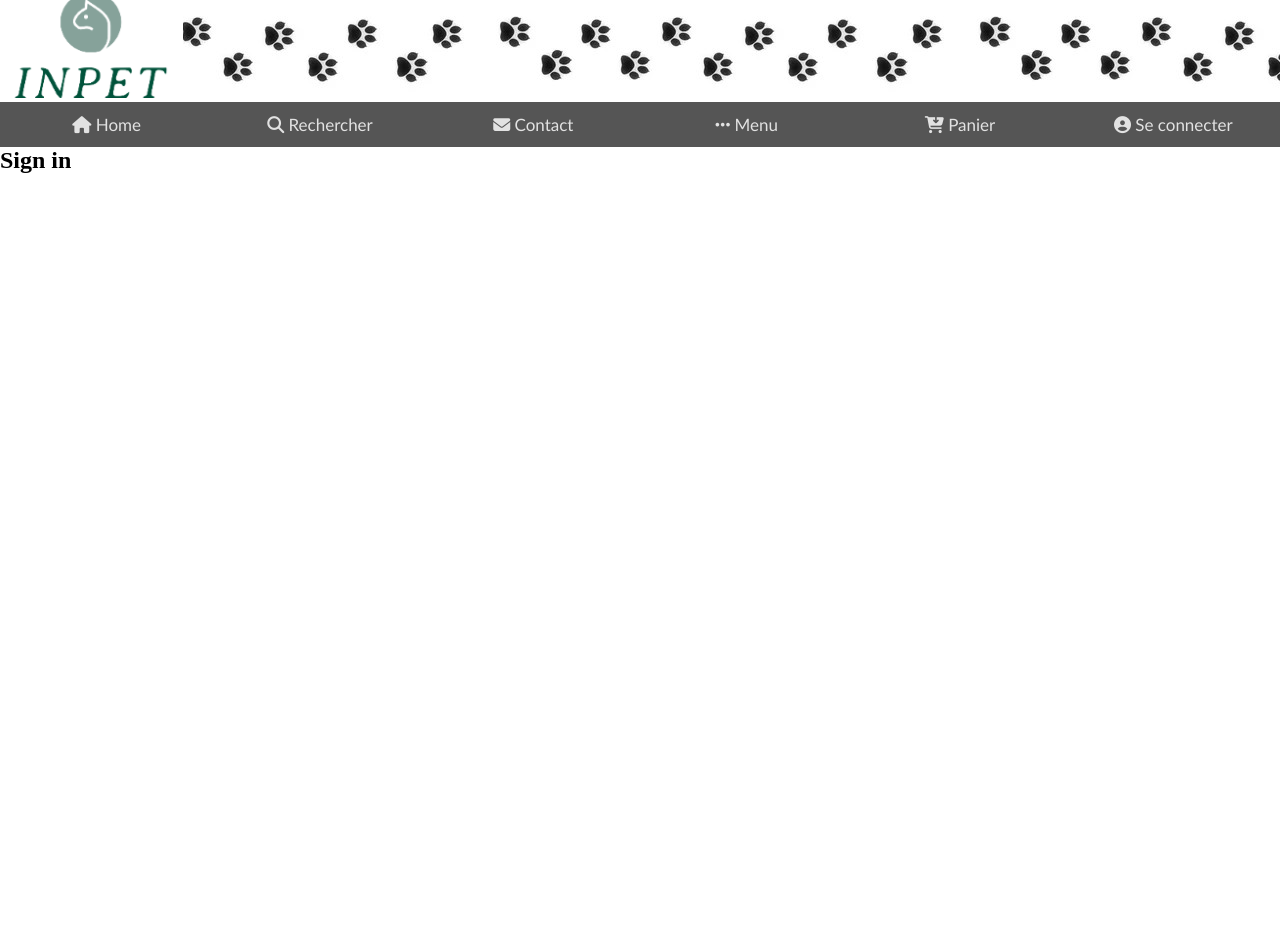
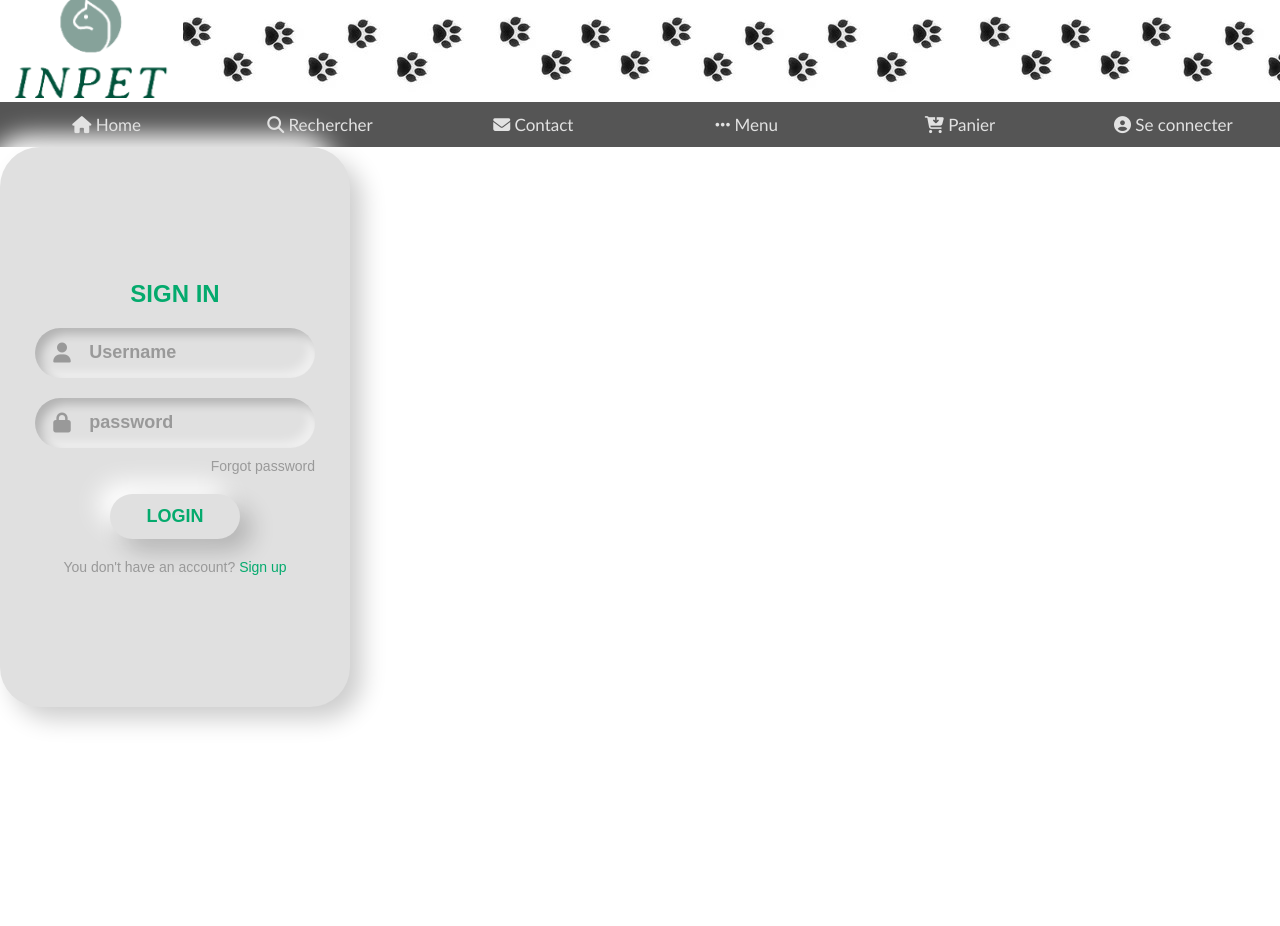
Before and after one commit to BILALBOUAZIZ/inpeet, a PHP site: page / in a window 1280 px wide. Shown: the top 926 px of the page. Before the commit the page ends 173 px from the top, so only its background shows below. Run offline with PHP 8.4, Linux system fonts and the light colour scheme; some libraries are stand-ins or nearby versions.

Commit message:
second commit bilal add login...

```diff
--- a/css/style.css
+++ b/css/style.css
@@ -2,6 +2,7 @@
   margin: 0px;
   padding: 0px;
   box-sizing: border-box;
+  font-family: 'Poppins', sans-serif;
 }
 
 .icon-bar {
@@ -45,14 +46,17 @@
   border-radius:15px ;
   padding: 18px;
   width: 100%;
+  margin: 10px 0;
 }
 #slider button[type="submit"]{
   position:center;
   background-color: #04AA6D;
   color: rgb(226,226,226);
-  padding: 0px 15px;
+  padding: 18px 15px;
   border: 12px black;
   border-radius: 15px;
+  margin: 10px ;
+
 }
 .slide-in {
     animation: slide-in 1.5s forwards;
@@ -81,3 +85,106 @@
     0% { -webkit-transform: translateX(0%); }
     100% { -webkit-transform: translateX(-100%); }
 }
+
+.container-1{
+  display:flex;
+  width: 350px;
+  height: 500px;
+  border-radius: 40px;
+  box-shadow: 12px 12px 24px 0px rgb(0,0,0,0.2),-12px -12px 24px 0 rgba(255,255, 255, 1) ;
+
+  align-items: center;
+  justify-content: center;
+  min-height: 70vh;
+  background-color:#e0e0e0 ;
+}
+a{
+  text-decoration: none;
+}
+.signin-sign-up{
+  display: grid;
+  grid-template-columns: 1fr;
+}
+form:not(#slider) {
+  grid-column: 1 / 2;
+  grid-row: 1 / 2;
+  display: flex;
+  align-items: center;
+  justify-content: center;
+  flex-direction: column;
+}
+form.sign-up-form{
+  visibility: hidden ;
+}
+.title{
+  font: size 35px;
+  color:#04AA6D;
+  margin-bottom: 10px;
+  text-transform: uppercase;
+}
+.input-field{
+  width:280px;
+  height: 50px;
+  margin: 10px 0;
+  background: #e0e0e0;
+  border-radius: 40px;
+  display: flex;
+  align-items: center;
+  box-shadow: inset 6px 6px 10px 0 rgba(0, 0, 0, 0.2),inset -6px -6px 10px 0 rgba(255,255, 255, 0.5);
+
+}
+.input-field i{
+  flex: 1.2;
+  text-align: center;
+  font-size: 20px;
+  color: #999;
+}
+.input-field input{
+  flex: 5;
+  width: 100%;
+  color: #999;
+  font-size: 18px;
+  font-weight: 600;
+  border: none;
+  outline: none;
+  background:none;
+}
+.input-field input::placeholder{
+  color:#999;
+}
+p, a{
+  font-size:14px ;
+  color: #999;
+}
+
+.forgot-password{
+  align-self:flex-end ;
+}
+
+.btn{
+  width: 130px;
+  height: 45px;
+  background: #e0e0e0;
+  outline: none;
+  border:none;
+  font-size: 18px;
+  text-transform: uppercase;
+  font-weight: 600;
+  margin:20px 0;
+  color: #04AA6D;
+  cursor: pointer;
+  border-radius: 40px;
+  box-shadow: 12px 12px 24px 0 rgba(0, 0, 0, 0.2), -12px -12px 24px 0 rgba(255,255, 255, 1);
+
+}
+
+.account-text{
+  color: #04AA6D;
+}
+
+.container-1.sign-up-mode form.sign-in-form{
+  visibility: hidden;
+}
+.container-1.sign-up-mode form.sign-up-form{
+  visibility: visible;
+}
--- a/index.html
+++ b/index.html
@@ -32,10 +32,38 @@
         </form>
         <div class="container-1">
             <div class="signin-sign-up">
-                <form action="" class="sign-in-form">
+                <form  action="" class="sign-in-form">
                     <h2 class="title">Sign in</h2>
+                    <div class="input-field">
+                        <i class="fas fa-user"></i>
+                        <input type="text" placeholder="Username">
+                    </div>
+                    <div class="input-field">
+                        <i class="fas fa-lock"></i>
+                        <input type="password" placeholder="password">
+                    </div>
+                    <a href="#" class="forgot-password">Forgot password</a>
+                    <input type="submit" value="login" class="btn">
+                    <p>You don't have an account? <a href="#" class="account-text" id="sign-up-link">Sign up</a> </p>
+
                 </form>
-                <form action="" class="sign-up-form"></form>
+                <form  action="" class="sign-up-form">
+                    <h2 class="title">Sign up</h2>
+                    <div class="input-field">
+                        <i class="fas fa-user"></i>
+                        <input type="text" placeholder="Username">
+                    </div>
+                    <div class="input-field">
+                        <i class="fas fa-envelope"></i>
+                        <input type="email" placeholder="Email">
+                    </div>
+                    <div class="input-field">
+                        <i class="fas fa-lock"></i>
+                        <input type="password" placeholder="password">
+                    </div>
+                    <input type="submit" value="Sign up" class="btn">
+                    <p>You already have an account? <a href="#" class="account-text" id="sign-in-link">Sign in</a> </p>
+                </form>
             </div>
         </div>
     <div style="margin-top: 70%;"></div>
--- a/js/main.js
+++ b/js/main.js
@@ -64,3 +64,16 @@ function setbutton(id) {
     mylogin.style.background = '#04AA6D'; }
 
     }
+
+const sign_up_link = document.querySelector("#sign-up-link");
+const sign_in_link = document.querySelector("#sign-in-link");
+const container = document.querySelector(".container-1")
+
+
+sign_up_link.addEventListener("click", ()=>{
+    container.classList.add("sign-up-mode");
+})
+
+sign_in_link.addEventListener("click", ()=>{
+    container.classList.remove("sign-up-mode");
+})
```
